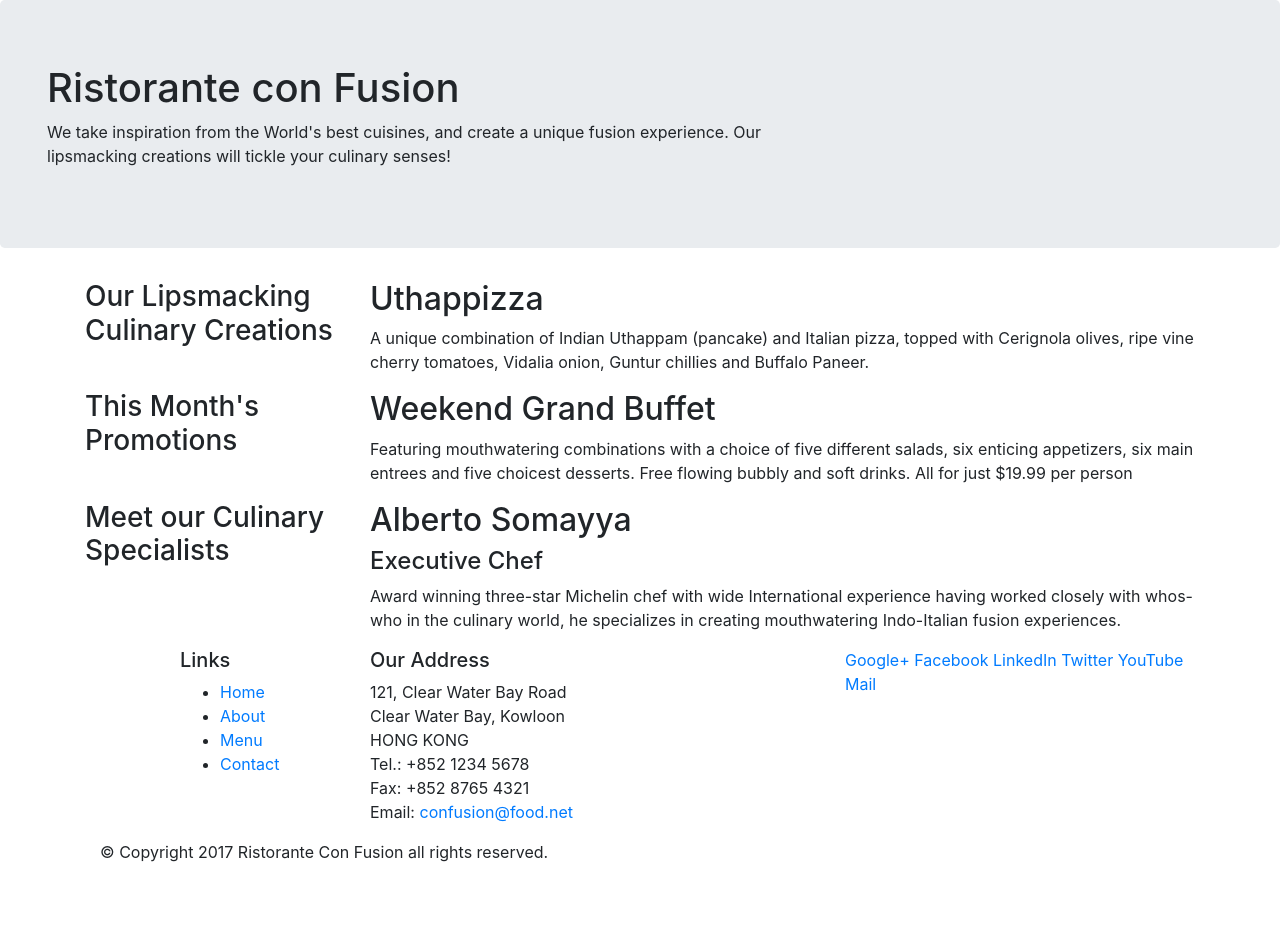
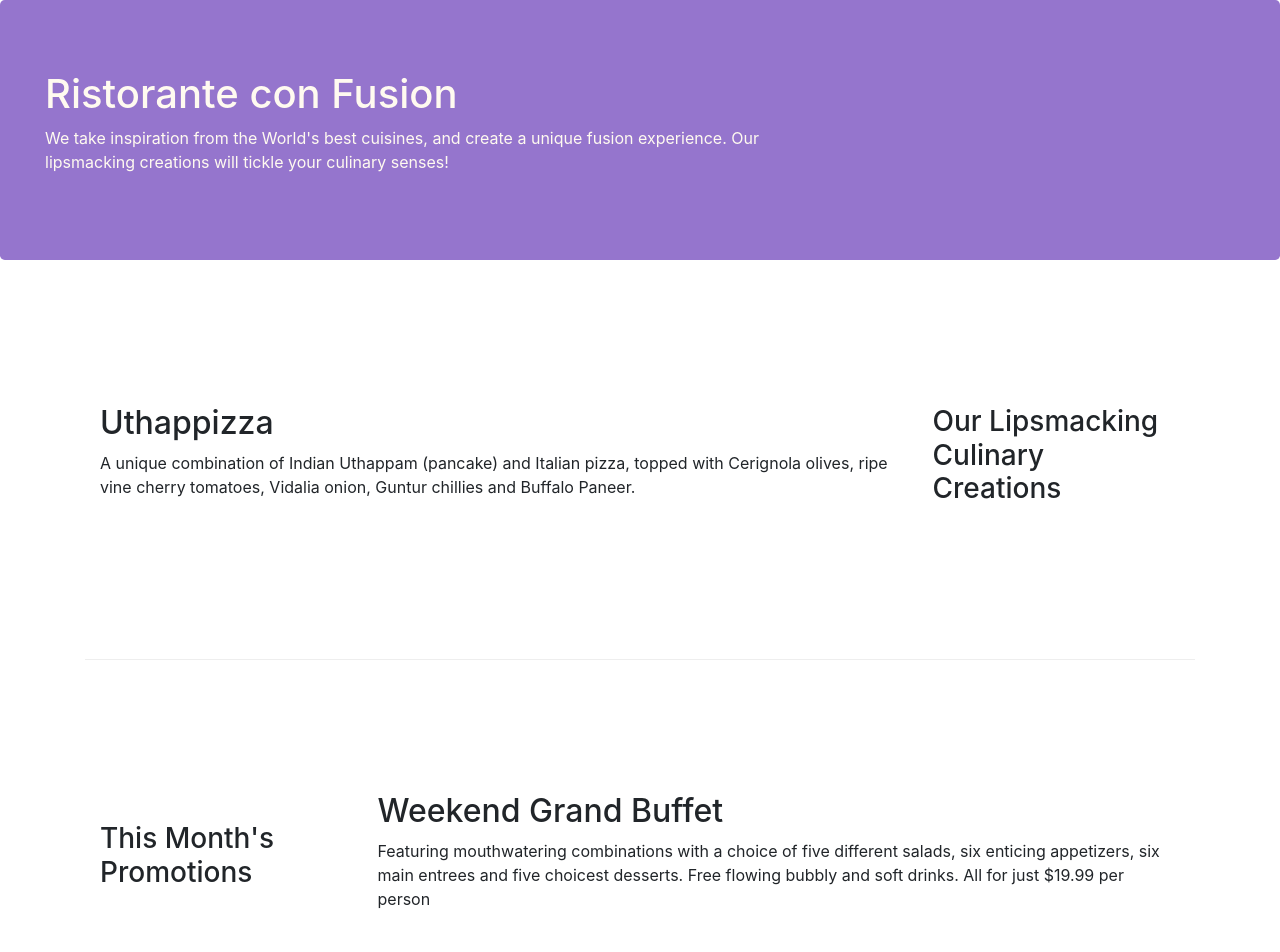
Before and after one commit to Kingpin007/Bootstrap-4-confusion, a website: page conFusion/index.html in a window 1280 px wide. Shown: the top 952 px of the page. Before the commit the page ends 880 px from the top, so only its background shows below. Drawn offline with nearby package versions, Linux system fonts and the light colour scheme.

Commit message:
Bootstrap part 2.

```diff
--- /dev/null
+++ b/conFusion/css/styles.css
@@ -0,0 +1,30 @@
+.row-header{
+	margin: 0px auto;
+	padding: 0px;
+}
+
+.row-content {
+	margin: 0px auto;
+	padding: 50px 0px 50px 0px;
+	border-bottom: 1px ridge;
+	min-height: 400px;
+}
+
+.footer {
+	background-color: #D1C4E9;
+	margin: 0px auto;
+	padding: 20px 0px 20px 0px;
+}
+
+.jumbotron {
+    padding:70px 30px 70px 30px;
+    margin:0px auto;
+    background: #9575CD ;
+    color:floralwhite;
+}
+
+address{
+    font-size:80%;
+    margin:0px;
+    color:#0f0f0f;
+}
--- a/conFusion/index.html
+++ b/conFusion/index.html
@@ -13,10 +13,11 @@
 
     <!-- Bootstrap CSS -->
     <link rel="stylesheet" href="node_modules/bootstrap/dist/css/bootstrap.min.css">
+    <link rel="stylesheet" type="text/css" href="css/styles.css">
 
     <header class="jumbotron">
-        <div class="col-12 col-sm-8">
-            <div>
+        <div class="row row-header">
+            <div class="col-12 col-sm-8">
                 <div>
                     <h1>Ristorante con Fusion</h1>
                     <p>We take inspiration from the World's best cuisines, and create a unique fusion experience. Our lipsmacking creations will tickle your culinary senses!</p>
@@ -28,18 +29,18 @@
     </header>
 
     <div class="container">
-        <div class="row">
-            <div class="col-sm-4 push-sm-8 col-md-3 push-md-9">
-                <h3>Our Lipsmacking Culinary Creations</h3>
-            </div>
-            <div class="col-sm pull-sm-4 col-md pull-md-3">
+        <div class="row row-content align-items-center">
+            <div class="col-sm col-md">
                 <h2>Uthappizza</h2>
                 <p>A unique combination of Indian Uthappam (pancake) and Italian pizza, topped with Cerignola olives, ripe vine cherry tomatoes, Vidalia onion, Guntur chillies and Buffalo Paneer.</p>
+            </div>
+            <div class="col-sm-4 col-md-3">
+                <h3>Our Lipsmacking Culinary Creations</h3>
             </div>
         </div>
 
 
-        <div class="row">
+        <div class="row row-content align-items-center">
             <div class="col-sm-4 col-md-3">
                 <h3>This Month's Promotions</h3>
             </div>
@@ -49,24 +50,24 @@
             </div>
         </div>
 
-        <div class="row">
-            <div class="col-sm-4 col-md-3">
-                <h3>Meet our Culinary Specialists</h3>
-            </div>
+        <div class="row row-content align-items-center">
             <div class="col-sm col-md">
                 <h2>Alberto Somayya</h2>
                 <h4>Executive Chef</h4>
                 <p>Award winning three-star Michelin chef with wide International experience having worked closely with whos-who in the culinary world, he specializes in creating mouthwatering Indo-Italian fusion experiences. </p>
             </div>
+            <div class="col-sm-4 col-md-3">
+                <h3>Meet our Culinary Specialists</h3>
+            </div>
         </div>
     </div>
 
-    <footer>
+    <footer class="footer">
         <div class="container">
             <div class="row">
                 <div class="col-5 offset-1 col-sm-2">
                     <h5>Links</h5>
-                    <ul>
+                    <ul class="list-unstyled">
                         <li><a href="#">Home</a></li>
                         <li><a href="#">About</a></li>
                         <li><a href="#">Menu</a></li>
@@ -84,8 +85,8 @@
 		              Email: <a href="mailto:confusion@food.net">confusion@food.net</a>
 		           </address>
                 </div>
-                <div class="col col-sm-4">
-                    <div>
+                <div class="col col-sm-4 align-self-center">
+                    <div style="text-align: center;">
                         <a href="http://google.com/+">Google+</a>
                         <a href="http://www.facebook.com/profile.php?id=">Facebook</a>
                         <a href="http://www.linkedin.com/in/">LinkedIn</a>
@@ -95,7 +96,7 @@
                     </div>
                 </div>
            </div>
-           <div>
+           <div class="row justify-content-center">
                 <div class="col-auto">
                     <p>© Copyright 2017 Ristorante Con Fusion all rights reserved.</p>
                 </div>
```
